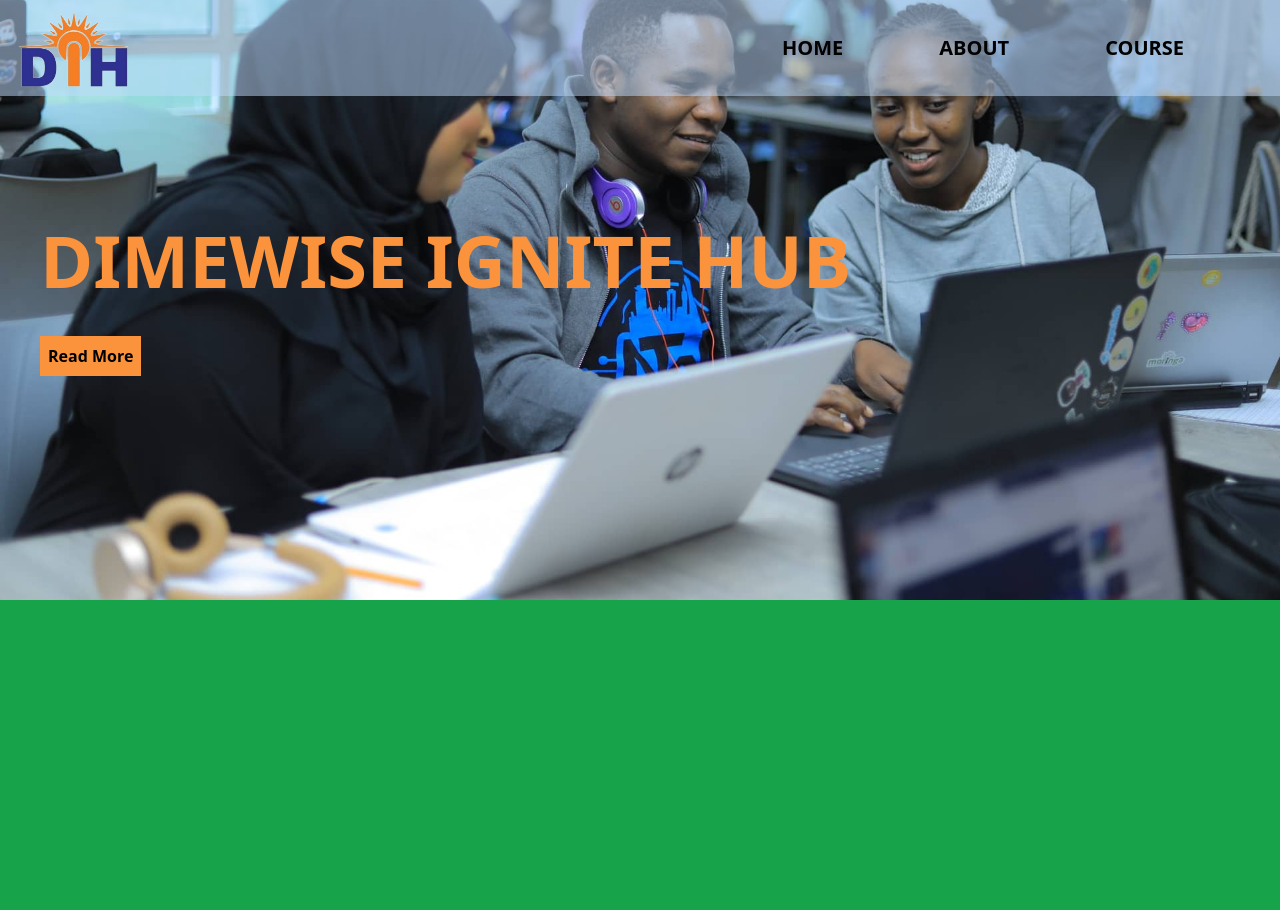
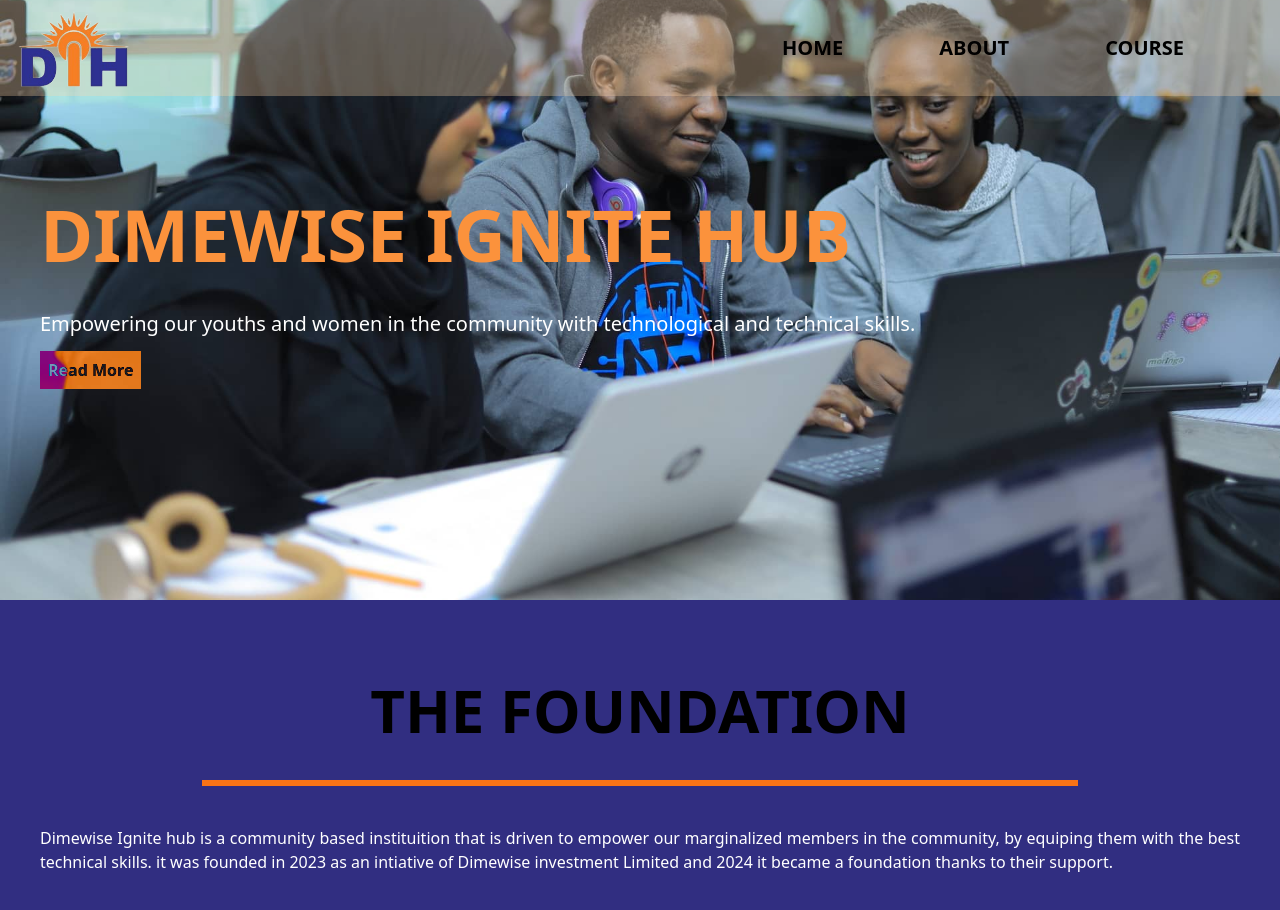
Before and after one commit to andimare/igniteHub, a plain HTML site: page index.html in a window 1280 px wide. Shown: the top 910 px of the page. Drawn offline with nearby package versions, Linux system fonts and the light colour scheme.

Commit message:
Started on the main section

```diff
--- a/index.html
+++ b/index.html
@@ -22,7 +22,7 @@
 <body class="bg-blue-100">
     <header class="z-1">
         <nav class="w-full">
-            <div class="w-full flex justify-between bg-blue-200 bg-opacity-50 fixed">
+            <div class="w-full flex justify-between bg-orange-200 bg-opacity-30 fixed">
                 <div class="pl-2">
                     <img class="box-content p-2 h-20 object-cover" src="ignite-hub-logo.png" alt="">
                 </div>
@@ -41,17 +41,32 @@
             </div>
         </nav>
     </header>
-    <main class="bg-green-600">
+    <main class="bg-indigo-900">
         <div class="w-full pict h-[600px] static">
             <div class="h-full flex">
-                <div class="my-auto w-full">
-                    <h1 class="pl-10 text-7xl text-orange-400 font-bold
-                    text-balance">DIMEWISE IGNITE HUB</h1>
-                    <p class="ml-10 md:mt-10 p-2 bg-orange-400 w-max font-bold cursor-pointer" for="#rdm">
-                        <a href="photo_2.png" id="Rdm">
-                        Read More
-                    </a></p>
+                <div class="my-auto ml-10 w-max">
+                    <div class="md:mb-10 mb-5">
+                        <h1 class="text-7xl text-orange-400 font-bold text-balance">DIMEWISE IGNITE HUB</h1>
+                    </div>
+                    <div class="md:my-5 my-2 text-white text-xl">
+                        <p>Empowering our youths and women in the community with technological and technical skills.</p>
+                    </div>
+                    <div class="md:my-5 my-2">
+                        <a class="p-2 bg-orange-400 w-max font-bold cursor-pointer mix-blend-difference hover:mix-blend-normal" href="photo_2.png" id="rdm">
+                            Read More
+                        </a>
+                    </div>
                 </div>
+            </div>
+        </div>
+        <div class="mx-5 md:mx-10">
+            <div class="my-10 mx-auto w-max border-b-[6px] border-orange-500">
+                <p class="lg:text-6xl md:text-4xl text-2xl font-semibold p-10 mx-32">THE FOUNDATION</p>
+            </div>
+            <div class="mt-5 text-justify text-white">
+                Dimewise Ignite hub is a community based instituition that is driven to empower our marginalized members in the
+                community, by equiping them with the best technical skills. it was founded in 2023 as an intiative of Dimewise
+                investment Limited and 2024 it became a foundation thanks to their support.
             </div>
         </div>
     </main>
```
